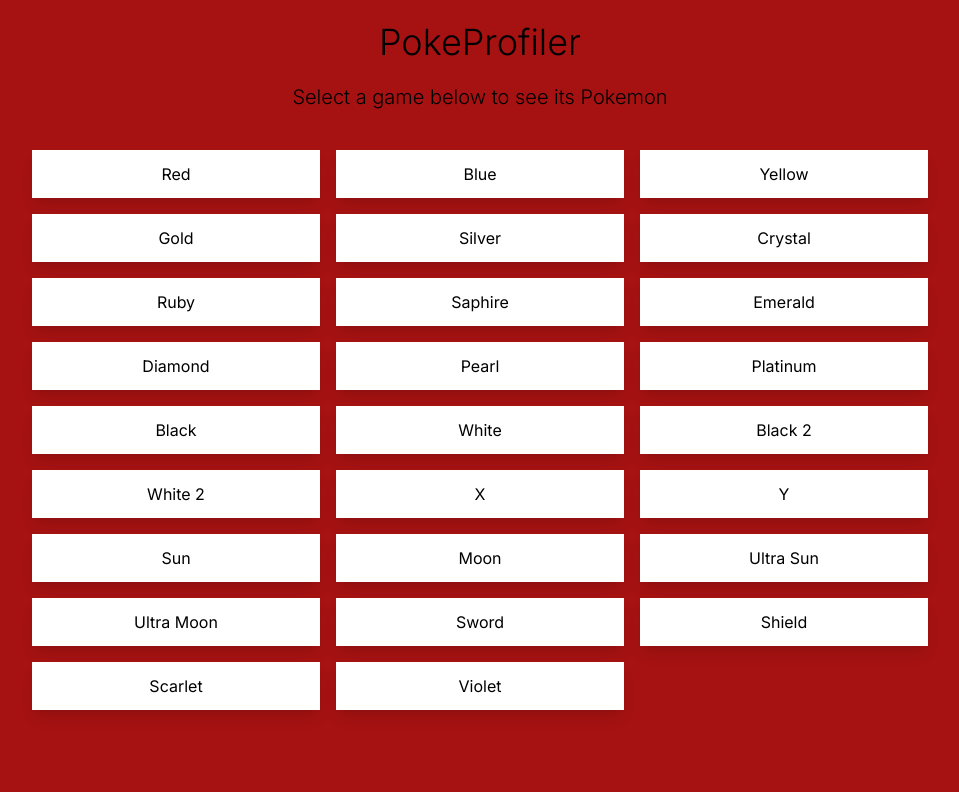
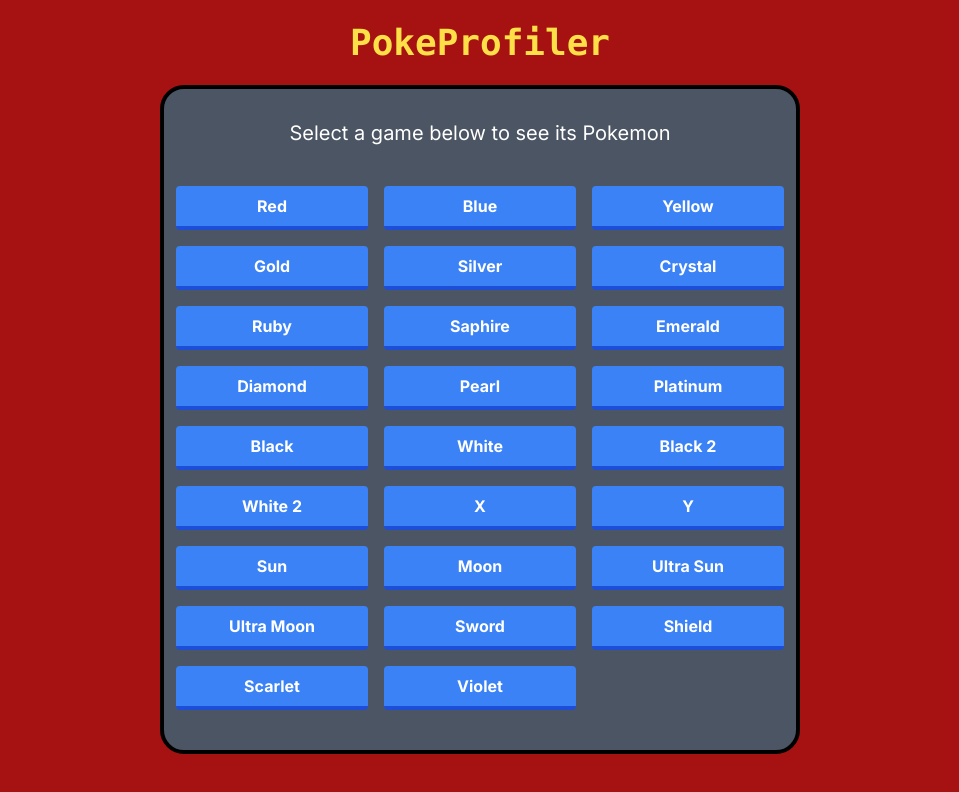
Before and after one commit to Davey-H-7/pokeProfiler, a Next.js app: page / in a window 1280 px wide. Shown: the top 792 px of the page, without its empty margins (160-1119 px from the left). Built offline with nearby package versions, Linux system fonts and the light colour scheme.

Commit message:
updated button and container styles

```diff
--- a/app/components/Game.tsx
+++ b/app/components/Game.tsx
@@ -5,9 +5,11 @@
     let url = `/lists?gen=${game.generation}`
 
     return (
-        <li className="gameListItem bg-white h-12 flex shadow-lg items-center justify-center">
-            <Link href = {url}> {game.version} </Link>
+        <Link href = {url}>
+        <li className="gameListItem bg-blue-500 hover:bg-blue-400 text-white font-bold py-2 px-4 border-b-4 border-blue-700 hover:border-blue-500 rounded">
+             {game.version}
         </li>
+        </Link>
      );
 }
 
--- a/app/components/GameDisplay.tsx
+++ b/app/components/GameDisplay.tsx
@@ -36,9 +36,9 @@
     })
 
     return (
-        <div className="gameList px-4 mx-auto max-w-7xl sm:px-6 lg:px-8 text-center">
-          <h3 className="text-m font-light text-black sm:text-xl sm:leading-tight mt-5"> Select a game below to see its Pokemon </h3>
-          <ul className = "grid items-center max-w-4xl grid-cols-2 gap-4 mx-auto mt-12 md:mt-10 md:grid-cols-3">
+        <div className="gameList px-4 mx-auto sm:w-6/12 w-10/12 sm:p-3 p-5 text-center text-white bg-gray-600 rounded-3xl border-solid border-4 border-black">
+          <h3 className="text-m sm:text-xl sm:leading-tight mt-5"> Select a game below to see its Pokemon </h3>
+          <ul className = "grid items-center max-w-4xl grid-cols-2 gap-4 mx-auto my-7 md:mt-10 md:grid-cols-3 text-black">
             {gameNodes}
           </ul>
         </div>
--- a/app/lists/pokemon.tsx
+++ b/app/lists/pokemon.tsx
@@ -5,9 +5,11 @@
     let url = `/profiles?name=${monster.name}`
 
     return (
-        <li className="bg-white h-12 flex shadow-lg items-center justify-center">
-            <Link href = {url}> {monster.name} </Link>
+        <Link href = {url}>
+        <li className= "bg-blue-500 hover:bg-blue-400 text-white font-bold py-2 px-4 border-b-4 border-blue-700 hover:border-blue-500 rounded">
+            {monster.name}
         </li>
+        </Link>
      );
 }
 
--- a/app/lists/pokemonList.tsx
+++ b/app/lists/pokemonList.tsx
@@ -56,9 +56,9 @@
 
 
     return (
-    <div className ="px-4 mx-auto max-w-7xl sm:px-6 lg:px-8 text-center">
-        <h1 className="text-2xl font-light text-black sm:text-4xl sm:leading-tight mt-5"> Generation {gen} Pokemon</h1>
-        <div className = "grid items-center max-w-4xl grid-cols-2 gap-4 mx-auto mt-12 md:mt-10 md:grid-cols-4">
+    <div className ="px-4 mx-auto sm:w-6/12 w-10/12 sm:p-3 p-5 text-center text-white bg-gray-600 rounded-3xl border-solid border-4 border-black">
+        <h1 className="text-2xl font-bold text-white sm:text-4xl sm:leading-tight mt-5"> Generation {gen} Pokemon</h1>
+        <div className = "grid items-center max-w-4xl list-none grid-cols-2 gap-4 mx-auto mt-12 md:mt-10 md:grid-cols-4">
             {pokeNodes}
         </div>
     </div>
--- a/app/page.tsx
+++ b/app/page.tsx
@@ -1,11 +1,12 @@
-import GameList from "./components/GameDisplay"
+import GameDisplay from "./components/GameDisplay"
+
 
 export default function Home() {
 
   return (
     <main className ="bg-red text-center">
-      <h1 className="text-2xl font-light text-black sm:text-4xl sm:leading-tight mt-5">PokeProfiler</h1>
-        <GameList/>
+      <h1 className="text-2xl font-bold font-mono text-yellow-300 sm:text-4xl sm:leading-tight my-5">PokeProfiler</h1>
+        <GameDisplay/>
     </main>
   )
 }
--- a/app/profiles/components/PokemonTypes.tsx
+++ b/app/profiles/components/PokemonTypes.tsx
@@ -3,10 +3,11 @@
     const primaryType = types[0].type.name
     const primaryTypeCapitalized = primaryType.charAt(0).toUpperCase() + primaryType.slice(1);
     let secondaryType = null
+    let secondaryTypeCapitalized = null
 
     if (types[1]){
     secondaryType = types[1].type.name;
-    const secondaryTypeCapitalized = secondaryType.charAt(0).toUpperCase() + secondaryType.slice(1);}
+    secondaryTypeCapitalized = secondaryType.charAt(0).toUpperCase() + secondaryType.slice(1);}
 
 return(
     <div className ="Types flex justify-center gap-5  py-3">
```
